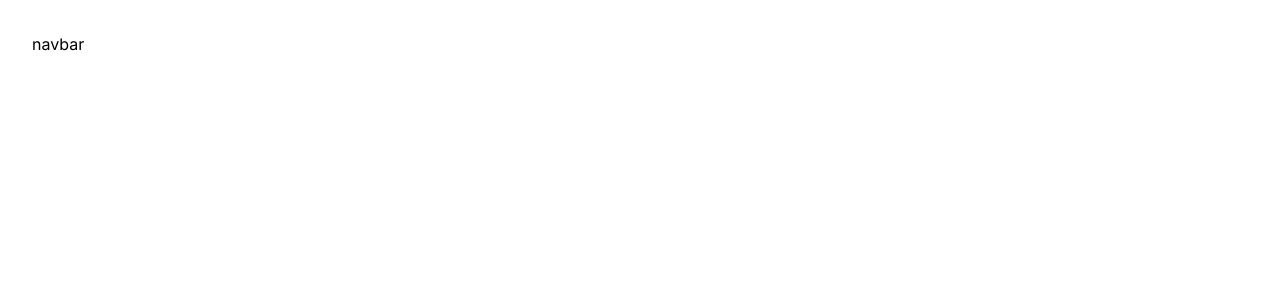
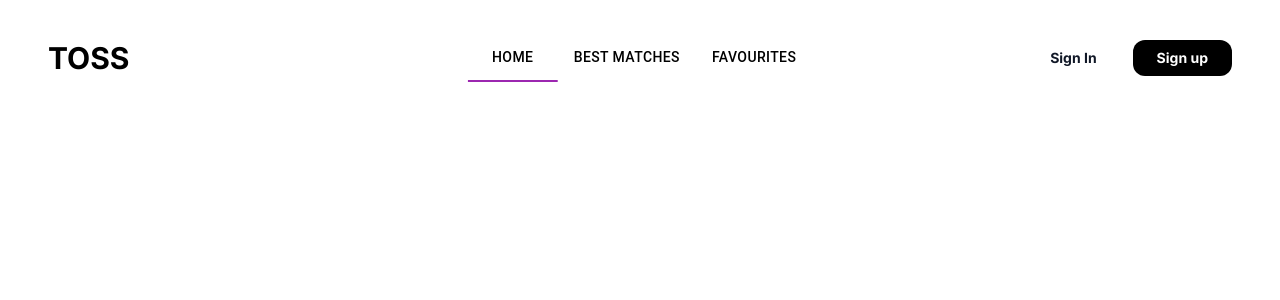
Before and after one commit to SHABIN-K/Brainwave, a Next.js app: page / in a window 1280 px wide. Shown: the top 300 px of the page. Built offline with nearby package versions, Linux system fonts and the light colour scheme.

Commit message:
navbar:done

```diff
--- a/components/navigation/Navbar.jsx
+++ b/components/navigation/Navbar.jsx
@@ -1,10 +1,52 @@
-import React from "react";
+"use client";
+import { Box, Tabs, Tab } from "@mui/system";
+
+import { useState } from "react";
+import ColorTabs from "../ui/Tabs";
 
 const Navbar = () => {
+  const [value, setValue] = useState("one");
+
+  const handleChange = (event, newValue) => {
+    setValue(newValue);
+  };
+
   return (
-   <div>navbar</div>
+    <>
+      <nav className="relative px-4 py-2 flex justify-between items-center bg-white">
+        <a className="text-3xl font-bold leading-none" href="#">
+          <h1 className="text-black">TOSS</h1>
+        </a>
+        <div className="lg:hidden">
+          <button className="navbar-burger flex items-center text-black p-3">
+            <svg
+              className="block h-4 w-4 fill-current"
+              viewBox="0 0 20 20"
+              xmlns="http://www.w3.org/2000/svg"
+            >
+              <title>Mobile menu</title>
+              <path d="M0 3h20v2H0V3zm0 6h20v2H0V9zm0 6h20v2H0v-2z" />
+            </svg>
+          </button>
+        </div>
+        <div className="hidden absolute top-1/2 left-1/2 transform -translate-y-1/2 -translate-x-1/2 lg:flex   lg:items-center ">
+          <ColorTabs />
+        </div>
 
-
+        <a
+          className="hidden lg:inline-block lg:ml-auto lg:mr-3 py-2 px-6 bg-white hover:bg-gray-300 text-sm text-gray-900 font-bold  rounded-xl transition duration-200"
+          href="#"
+        >
+          Sign In
+        </a>
+        <a
+          className="hidden lg:inline-block py-2 px-6 bg-black hover:bg-gray-800 text-sm text-white font-bold rounded-xl transition duration-200"
+          href="#"
+        >
+          Sign up
+        </a>
+      </nav>
+    </>
   );
 };
 
--- /dev/null
+++ b/components/ui/Tabs.jsx
@@ -0,0 +1,28 @@
+import * as React from "react";
+import Tabs from "@mui/material/Tabs";
+import Tab from "@mui/material/Tab";
+import Box from "@mui/material/Box";
+
+export default function ColorTabs() {
+  const [value, setValue] = React.useState("one");
+
+  const handleChange = (event, newValue) => {
+    setValue(newValue);
+  };
+
+  return (
+    <Box sx={{ width: "100%" }}>
+      <Tabs
+        value={value}
+        onChange={handleChange}
+        textColor="black"
+        indicatorColor="secondary"
+        aria-label="secondary tabs example"
+      >
+        <Tab value="one" label="Home" />
+        <Tab value="two" label="Best Matches" />
+        <Tab value="three" label="Favourites" />
+      </Tabs>
+    </Box>
+  );
+}
--- a/package.json
+++ b/package.json
@@ -11,12 +11,10 @@
   "dependencies": {
     "@emotion/react": "^11.11.1",
     "@emotion/styled": "^11.11.0",
-    "@mui/styled-engine-sc": "^6.0.0-alpha.3",
-    "@mui/system": "^5.14.15",
+    "@mui/material": "^5.14.15",
     "next": "14.0.0",
     "react": "^18",
-    "react-dom": "^18",
-    "styled-components": "^6.1.0"
+    "react-dom": "^18"
   },
   "devDependencies": {
     "autoprefixer": "^10",
```
Also changed, not shown: 1 other file (tests, documents, lock files or other folders).
